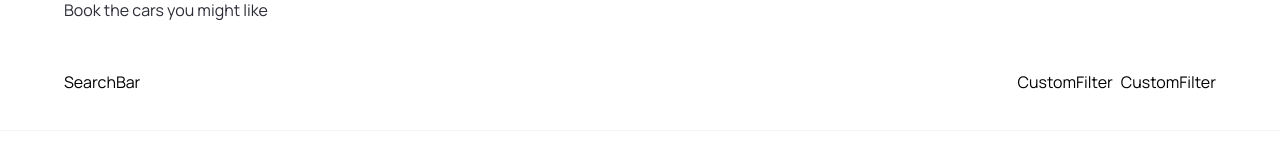
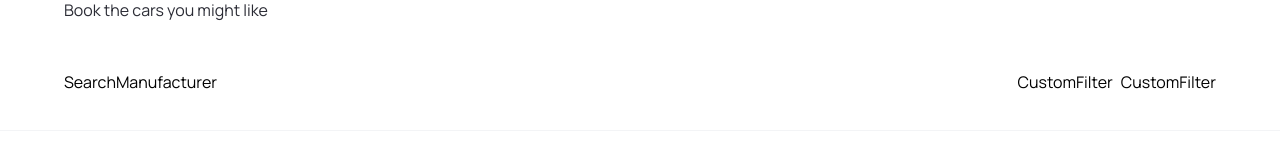
Before and after one commit to esnoko/Dream-Wheels, a Next.js app: page / in a window 1280 px wide. Shown: the part 916-1076 px from the top of the page. Built offline with nearby package versions, Linux system fonts and the light colour scheme.

Commit message:
Add SearchManufacturer file

```diff
--- a/components/SearchBar.tsx
+++ b/components/SearchBar.tsx
@@ -1,8 +1,14 @@
 import React from 'react'
+import SearchManufacturer from './SearchManufacturer'
 
 function SearchBar() {
+  const handleSearch = () =>{}
   return (
-    <div>SearchBar</div>
+    <form className='searchbar' onSubmit={handleSearch}>
+      <div className='searchbar_item'>
+        <SearchManufacturer />
+      </div>
+    </form>
   )
 }
 
--- /dev/null
+++ b/components/SearchManufacturer.tsx
@@ -0,0 +1,9 @@
+import React from 'react'
+
+function SearchManufacturer() {
+  return (
+    <div>SearchManufacturer</div>
+  )
+}
+
+export default SearchManufacturer
--- a/components/index.js
+++ b/components/index.js
@@ -4,5 +4,6 @@ import CustomButton from "./CustomButton";
 import Footer from "./Footer";
 import SearchBar from "./SearchBar";
 import CustomFilter from "./CustomFilter";
+import SearchManufacturer from "./SearchManufacturer";
 
-export { Navbar, Hero, CustomButton, Footer, SearchBar, CustomFilter };
+export { Navbar, Hero, CustomButton, Footer, SearchBar, CustomFilter, SearchManufacturer };
```
